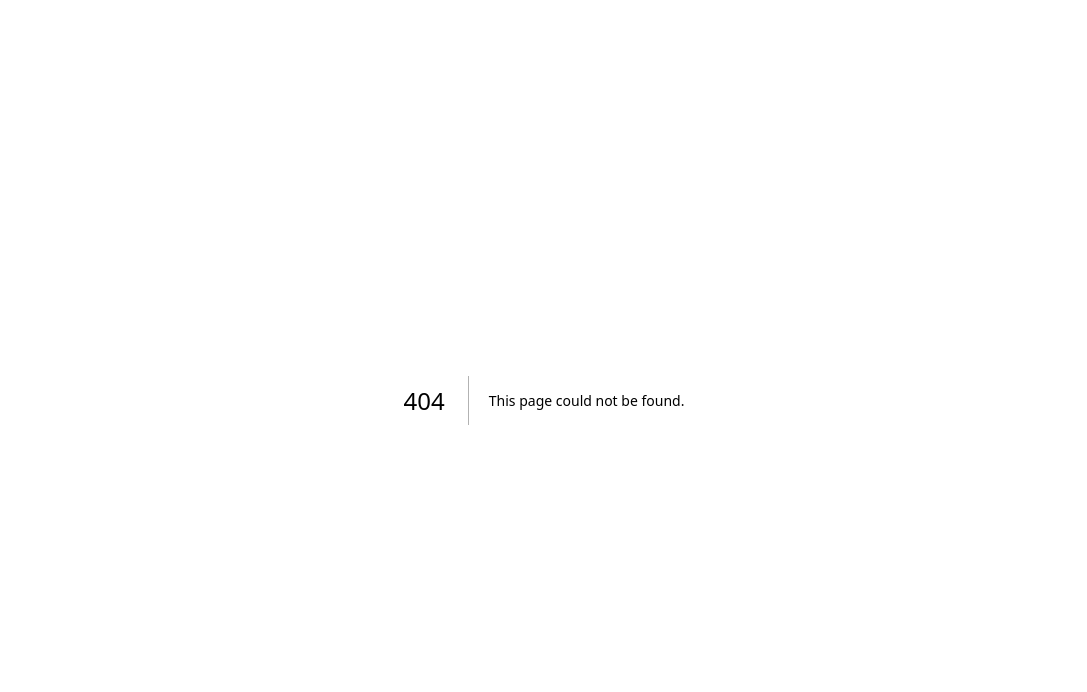
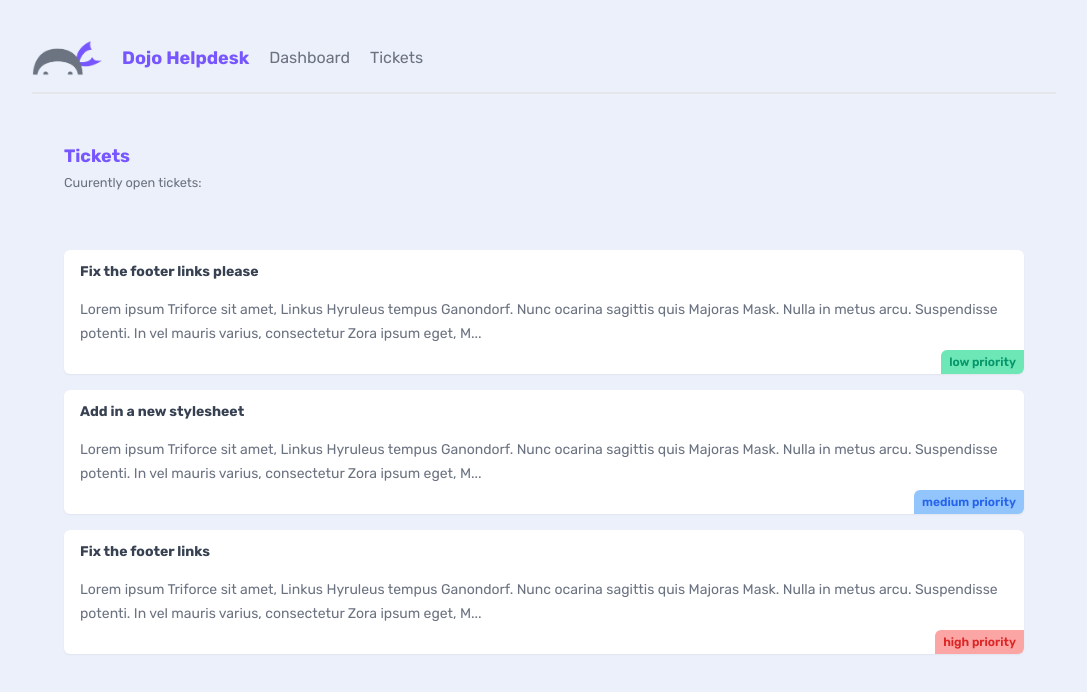
Before and after one commit to CalllumSCO/NextJS13Sandbox, a Next.js app: page /tickets in a window 1280 px wide. Before the commit this address had no page. Shown: the top 692 px of the page, without its empty margins (96-1183 px from the left). Built offline with nearby package versions, Linux system fonts and the light colour scheme; data requests are answered from the project's data file.

Commit message:
Made Tickets and Dashboard Page

```diff
--- /dev/null
+++ b/_data/db.json
@@ -0,0 +1,25 @@
+{
+    "tickets": [
+      {
+        "id": "1",
+        "title": "Fix the footer links please",
+        "body": "Lorem ipsum Triforce sit amet, Linkus Hyruleus tempus Ganondorf. Nunc ocarina sagittis quis Majoras Mask. Nulla in metus arcu. Suspendisse potenti. In vel mauris varius, consectetur Zora ipsum eget, Master Sword porttitor urna. Fusce elementum urna elit, eget eleifend velit consectetur eget. Integer vel lobortis ipsum, vitae auctor Ocarina of Time. Donec sed urna dapibus, interdum magna a, eleifend magna. Curabitur tincidunt enim a neque volutpat. Phasellus auctor magna vel nunc pretium, ut volutpat justo tristique. Pellentesque cursus convallis mauris, in tempus enim tincidunt vitae.",
+        "priority": "low",
+        "user_email": "mario@netninja.dev"
+      },
+      {
+        "id": "2",
+        "title": "Add in a new stylesheet",
+        "body": "Lorem ipsum Triforce sit amet, Linkus Hyruleus tempus Ganondorf. Nunc ocarina sagittis quis Majoras Mask. Nulla in metus arcu. Suspendisse potenti. In vel mauris varius, consectetur Zora ipsum eget, Master Sword porttitor urna. Fusce elementum urna elit, eget eleifend velit consectetur eget. Integer vel lobortis ipsum, vitae auctor Ocarina of Time. Donec sed urna dapibus, interdum magna a, eleifend magna. Curabitur tincidunt enim a neque volutpat. Phasellus auctor magna vel nunc pretium, ut volutpat justo tristique. Pellentesque cursus convallis mauris, in tempus enim tincidunt vitae.",
+        "priority": "medium",
+        "user_email": "mario@netninja.dev"
+      },
+      {
+        "id": "3",
+        "title": "Fix the footer links",
+        "body": "Lorem ipsum Triforce sit amet, Linkus Hyruleus tempus Ganondorf. Nunc ocarina sagittis quis Majoras Mask. Nulla in metus arcu. Suspendisse potenti. In vel mauris varius, consectetur Zora ipsum eget, Master Sword porttitor urna. Fusce elementum urna elit, eget eleifend velit consectetur eget. Integer vel lobortis ipsum, vitae auctor Ocarina of Time. Donec sed urna dapibus, interdum magna a, eleifend magna. Curabitur tincidunt enim a neque volutpat. Phasellus auctor magna vel nunc pretium, ut volutpat justo tristique. Pellentesque cursus convallis mauris, in tempus enim tincidunt vitae.",
+        "priority": "high",
+        "user_email": "peach@netninja.dev"
+      }
+    ]
+  }
--- /dev/null
+++ b/app/components/Navbar.jsx
@@ -0,0 +1,21 @@
+import React from 'react';
+import Link from 'next/link';
+import Image from 'next/image';
+import Logo from './dojo-logo.png'
+
+export default function Navbar() {
+  return (
+    <nav>
+        <Image
+            src={Logo}
+            alt="Dojo Helpdesk Logo"
+            width={70}
+            quality={100}
+            placeholder='blur'
+        />
+        <h1>Dojo Helpdesk</h1>
+        <Link href="/">Dashboard</Link>
+        <Link href="/tickets">Tickets</Link>
+    </nav>
+  )
+}
--- a/app/globals.css
+++ b/app/globals.css
@@ -1,3 +1,139 @@
 @tailwind base;
 @tailwind components;
 @tailwind utilities;
+
+/* base styles */
+body {
+  background: #ebf0fa;
+  @apply text-gray-500 m-8;
+}
+h1, h2 {
+  @apply font-bold text-primary text-lg;
+}
+main {
+  @apply max-w-5xl my-12 mx-auto px-8;
+}
+main > h2 {
+  @apply mb-4 pb-2 text-base ;
+}
+p > a {
+  @apply text-primary underline;
+}
+
+/* nav styles */
+nav {
+  @apply
+    pb-4
+    border-b-2 border-gray-200
+    flex items-center gap-5
+    my-10 mx-auto
+    max-w-5xl;
+}
+nav a, nav span {
+  @apply text-gray-500;
+}
+nav a:hover {
+  @apply text-black;
+}
+main nav {
+  @apply border-0;
+}
+
+/* button styles */
+button {
+  @apply
+    px-3 py-2
+    rounded-sm
+    flex justify-between items-center gap-2
+    text-sm;
+}
+button:hover {
+  @apply bg-opacity-90;
+}
+.btn-primary {
+  @apply bg-primary text-white;
+}
+.btn-secondary {
+  @apply bg-gray-200 text-gray-900;
+}
+
+/* form styles */
+form {
+  @apply
+    py-4 px-7
+    bg-primary
+    bg-opacity-5
+    rounded-md
+    block
+    mx-auto
+    min-w-fit w-1/4;
+}
+form label {
+  @apply block;
+}
+form input,
+form textarea,
+form select {
+  @apply
+    block
+    mt-2 my-4 px-2 py-1
+    rounded-sm w-full;
+}
+form button {
+  @apply block mx-auto;
+}
+
+/* feedback styles */
+.error {
+  @apply
+    border-2
+    border-red-500
+    bg-red-300
+    text-red-800
+    py-1 px-2
+    rounded-sm
+    block
+    max-w-fit
+    my-4 mx-auto;
+}
+
+/* card styles */
+.card {
+  @apply
+    bg-white
+    shadow-sm
+    rounded-md
+    py-3 px-4 my-4
+    relative
+    overflow-hidden;
+}
+.card h3 {
+  @apply
+    font-bold text-gray-700 text-sm
+    mb-0;
+}
+.card p {
+  @apply my-4 text-sm leading-6;
+}
+
+/* pill styles */
+.pill {
+  @apply
+    py-1 px-2 mt-3
+    inline-block
+    text-xs font-semibold;
+}
+.pill.high {
+  @apply bg-red-300 text-red-600;
+}
+.pill.medium {
+  @apply bg-blue-300 text-blue-600;
+}
+.pill.low {
+  @apply bg-emerald-300 text-emerald-600;
+}
+.card .pill {
+  @apply
+    absolute bottom-0 right-0
+    rounded-tl-md;
+}
--- a/app/layout.jsx
+++ b/app/layout.jsx
@@ -1,7 +1,9 @@
+import { Rubik } from 'next/font/google'
 import './globals.css'
-import { Inter } from 'next/font/google'
+import Navbar from './components/Navbar'
 
-const inter = Inter({ subsets: ['latin'] })
+
+const rubik = Rubik({ subsets: ['latin'] })
 
 export const metadata = {
   title: 'Create Next App',
@@ -11,7 +13,10 @@ export const metadata = {
 export default function RootLayout({ children }) {
   return (
     <html lang="en">
-      <body className={inter.className}>{children}</body>
+      <body className={rubik.className}>
+      <Navbar />
+      {children}
+      </body>
     </html>
   )
 }
--- a/app/page.jsx
+++ b/app/page.jsx
@@ -1,9 +1,28 @@
 import Image from 'next/image'
+import Link from 'next/link'
 
 export default function Home() {
   return (
     <main>
       <h2>Dashboard</h2>
+      <p>Lorem ipsum, dolor sit amet consectetur adipisicing elit. Vero repellendus tempore, exercitationem odit, quasi doloremque possimus recusandae alias sequi totam soluta natus iure eius, obcaecati sint dolores blanditiis aspernatur quo officia iusto ut. Et, aliquid sed voluptates iste cum totam, facere explicabo, fugit suscipit ratione aspernatur consequuntur ex mollitia quaerat?</p>
+
+      <div className="flex justify-center my-8">
+        <Link href="/tickets">
+          <button className="btn-primary">View Tickets</button>
+        </Link>
+      </div>
+
+      <h2>Company Updates</h2>
+
+      <div className="card">
+        <h3>New member of the web dev team...</h3>
+        <p>Lorem ipsum dolor sit amet consectetur adipisicing elit. Incidunt, at quam. Dolores omnis possimus quam soluta rerum illo laborum ullam pariatur molestiae, modi beatae corrupti.</p>
+      </div>
+      <div className="card">
+        <h3>New website live!</h3>
+        <p>Lorem ipsum dolor sit amet consectetur adipisicing elit. Incidunt, at quam. Dolores omnis possimus quam soluta rerum illo laborum ullam pariatur molestiae, modi beatae corrupti, assumenda distinctio adipisci, cupiditate minima eum vitae? Similique dicta est facilis debitis, autem temporibus quo repellat illum unde id iste veritatis eveniet, aspernatur enim quas.</p>
+      </div>
     </main>
   )
 }
--- /dev/null
+++ b/app/tickets/TicketList.jsx
@@ -0,0 +1,38 @@
+import Link from 'next/link';
+import React from 'react'
+
+async function getTickets() {
+    const res = await fetch("http://localhost:4000/tickets", {
+        next: {
+            revalidate: 0
+        }
+    })
+
+    return res.json();
+}
+
+export default async function TicketList() {
+    const tickets = await getTickets();
+
+    console.log("Hello");
+
+    return (
+        <>
+            {tickets.map((ticket) => (
+                <div key={ticket.id} className="card my-5">
+                    <Link href={`/tickets/${ticket.id}`}>
+                        <h3>{ticket.title}</h3>
+                        <p>{ticket.body.slice(0, 200)}...</p>
+                        <div className={`pill ${ticket.priority}`}>
+                            {ticket.priority} priority
+                        </div>
+                    </Link>
+                </div>
+
+            ))}
+            {tickets.length === 0 && (
+                <p className="text-center">There are no open tickets, yay!</p>
+            )}
+        </>
+    )
+}
--- /dev/null
+++ b/app/tickets/[id]/page.jsx
@@ -0,0 +1,47 @@
+import { notFound } from 'next/navigation';
+import React from 'react'
+
+export async function generateStaticParams() {
+    const res = await fetch('http://localhost:4000/tickets')
+    const tickets = await res.json();
+
+    return tickets.map((ticket) => ({
+        id: ticket.id
+    }))
+}
+
+async function getTicket(id) {
+    const res = await fetch("http://localhost:4000/tickets/" + id, {
+        next: {
+            revalidate: 60
+        }
+    })
+
+    if (!res.ok) {
+        notFound();
+    }
+
+    return res.json();
+}
+
+export default async function TicketDetails({ params }) {
+
+    const ticket = await getTicket(params.id)
+
+    return (
+        <main>
+            <nav>
+                <h2>Ticket Details</h2>
+            </nav>
+
+            <div className='card'>
+                <h3>{ticket.title}</h3>
+                <small>Created by {ticket.user_email}</small>
+                <p>{ticket.body}</p>
+                <div className={`pill ${ticket.priority}`}>
+                    {ticket.priority} priority
+                </div>
+            </div>
+        </main>
+    )
+}
--- /dev/null
+++ b/app/tickets/page.jsx
@@ -0,0 +1,17 @@
+import React from 'react'
+import TicketList from './TicketList'
+
+export default function page() {
+  return (
+    <main>
+        <nav>
+          <div>
+            <h2>Tickets</h2>
+            <p><small>Cuurently open tickets:</small></p>
+          </div>
+        </nav>
+
+        <TicketList />
+    </main>
+  )
+}
--- a/tailwind.config.js
+++ b/tailwind.config.js
@@ -7,10 +7,8 @@ module.exports = {
   ],
   theme: {
     extend: {
-      backgroundImage: {
-        'gradient-radial': 'radial-gradient(var(--tw-gradient-stops))',
-        'gradient-conic':
-          'conic-gradient(from 180deg at 50% 50%, var(--tw-gradient-stops))',
+      colors: {
+        primary: '#7856ff'
       },
     },
   },
```
Also changed, not shown: app/components/dojo-logo.png (added).
